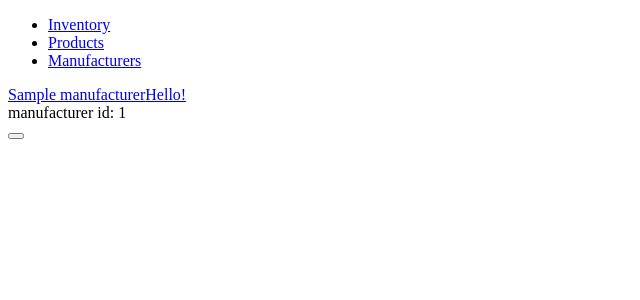
After one commit to Stephen-Corcoran/project, a Flask app: template templates/manufacturers/index.html in a window 1280 px wide. The commit adds this page. Shown: the top 300 px of the page, without its empty margins (0-640 px from the left). Run offline with Flask 2, Linux system fonts and the light colour scheme; the template is opened without the code that fills it: most values are stand-ins (such as "Sample title", 1, 10 or a date in 2020).

Commit message:
Fixed bugs and created manufacturers/index.html

```diff
--- a/templates/base.html
+++ b/templates/base.html
@@ -10,7 +10,7 @@
     <header>
         <nav>
             <ul class="menu">
-                <li><a href="{{url_for('home')}}">Home<a/></li>
+                <li><a href="{{url_for('Inventory')}}">Inventory<a/></li>
                 <li><a href="{{url_for('products')}}">Products<a/></li>
                 <li><a href="{{url_for('manufacturers')}}">Manufacturers<a/></li>
             </ul>
--- /dev/null
+++ b/templates/manufacturers/index.html
@@ -0,0 +1,26 @@
+{% extends "base.html" %}
+{% block content %}
+
+<div class="manufacturers-container">
+
+    {% for manufacturers in all_manufacturers %}
+    <div class="manufacturer">
+        <div class="content">
+            <a href="/manufacturers/{{manufacturer.id}}">{{manufacturer.name}}<span>Hello!</span></a>
+            <div class="name">
+                manufacturer id: {{manufacturer.id}}
+            </div>
+            <div class="buttons">
+
+                <form class="delete-form" action="/manufacturers/{{manufacturer.id}}/delete" method="POST">
+                    <button class="trash-button"><i class="fa fa-trash-o fa-3x" style="color:red" aria-hidden="true"></i></button>
+                </form>
+            </div>
+        </div>
+    </div>
+
+    {% endfor %}
+
+</div>
+
+{% endblock %}
```
Also changed, not shown: controllers/inventory_controller.py (+10 -1 lines).
